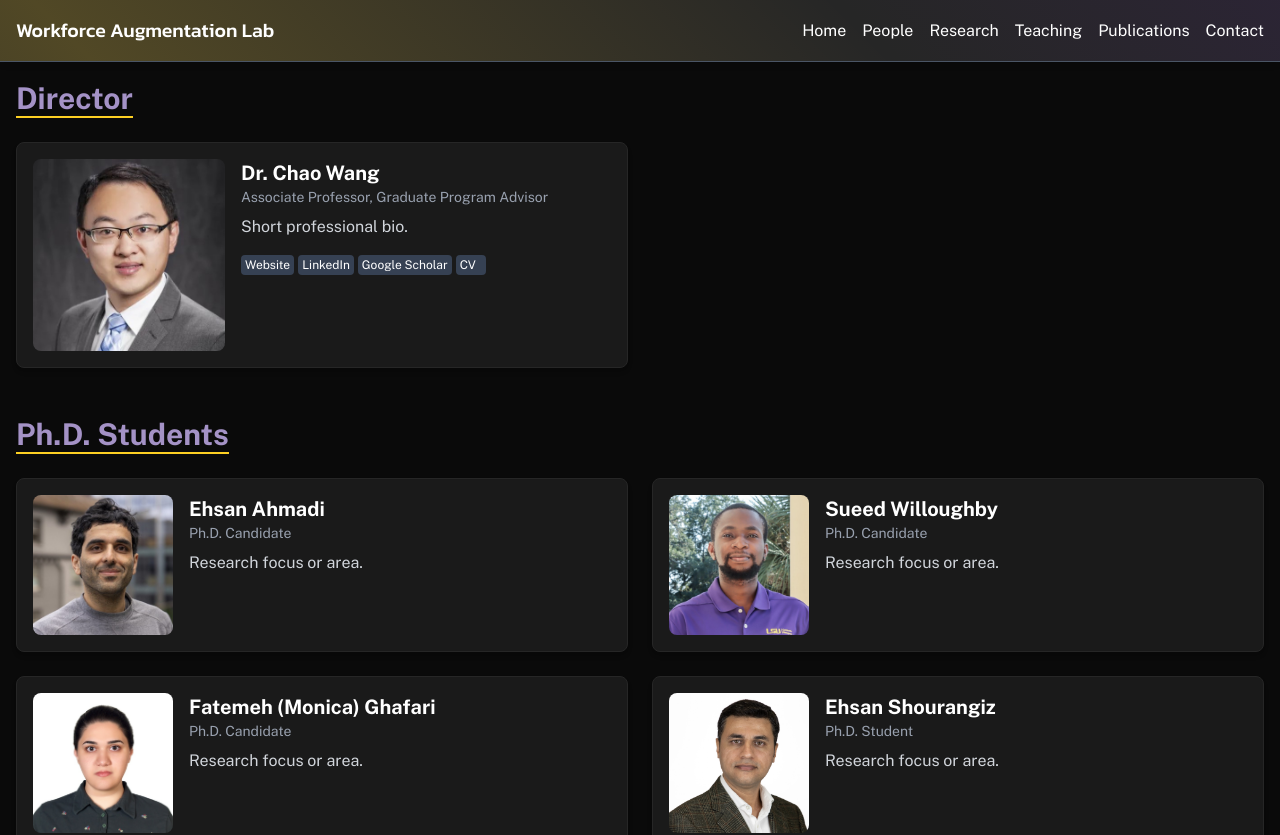
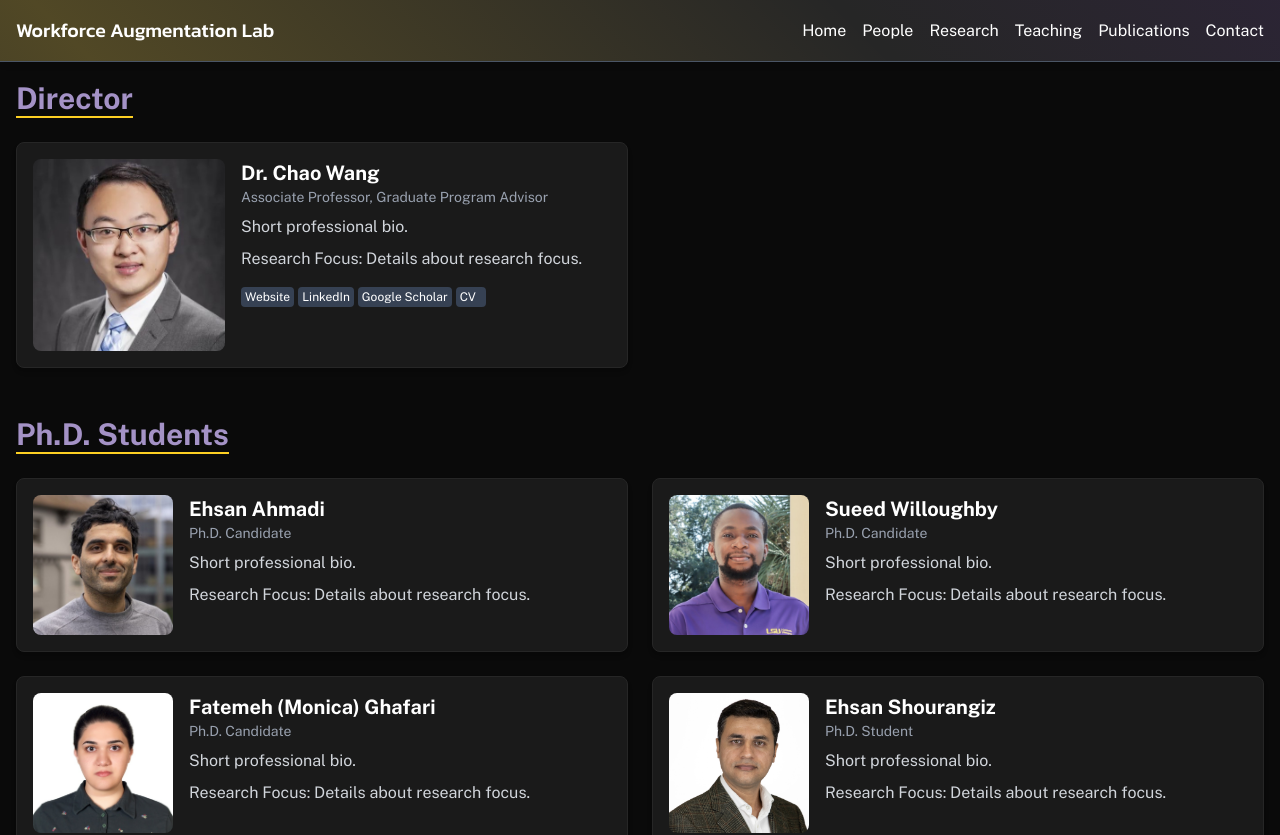
Before and after one commit to AugmentWorkforce/AugmentWorkforce.github.io, a Next.js app: page /people in a window 1280 px wide. Shown: the top 835 px of the page. Built offline with nearby package versions, Linux system fonts and the light colour scheme.

Commit message:
Add research focus to person profiles

```diff
--- a/components/Person.js
+++ b/components/Person.js
@@ -17,6 +17,9 @@ export default function Person({ member }) {
         <h3 className="text-xl font-semibold text-white">{member.name}</h3>
         <p className="text-sm text-gray-400">{member.position}</p>
         <p className="text-foreground-secondary mt-2">{member.bio}</p>
+        {member.researchFocus && (
+          <p className="text-foreground-secondary mt-2">Research Focus: {member.researchFocus}</p>
+        )}
         {/* Links Buttons */}
         <div className="mt-4 flex flex-wrap gap-1">
           {member.website && (
--- a/data/people.json
+++ b/data/people.json
@@ -4,6 +4,7 @@
     "name": "Dr. Chao Wang",
     "position": "Associate Professor, Graduate Program Advisor",
     "bio": "Short professional bio.",
+    "researchFocus": "Details about research focus.",
     "photo": "/images/people/chao.wang.jpg",
     "website": "https://yourwebsite.com",
     "linkedin": "https://www.linkedin.com/in/chao-wang-36258341",
@@ -15,7 +16,8 @@
     "category": "Ph.D. Students",
     "name": "Ehsan Ahmadi",
     "position": "Ph.D. Candidate",
-    "bio": "Research focus or area.",
+    "bio": "Short professional bio.",
+    "researchFocus": "Details about research focus.",
     "photo": "/images/people/Ehsan.Ahmadi.jpeg",
     "order": 1
   },
@@ -23,7 +25,8 @@
     "category": "Ph.D. Students",
     "name": "Sueed Willoughby",
     "position": "Ph.D. Candidate",
-    "bio": "Research focus or area.",
+    "bio": "Short professional bio.",
+    "researchFocus": "Details about research focus.",
     "photo": "/images/people/Sueed.jpg",
     "order": 2
   },
@@ -31,7 +34,8 @@
     "category": "Ph.D. Students",
     "name": "Fatemeh (Monica) Ghafari",
     "position": "Ph.D. Candidate",
-    "bio": "Research focus or area.",
+    "bio": "Short professional bio.",
+    "researchFocus": "Details about research focus.",
     "photo": "/images/people/Fatemeh.jpg",
     "order": 3
   },
@@ -39,7 +43,8 @@
     "category": "Ph.D. Students",
     "name": "Ehsan Shourangiz",
     "position": "Ph.D. Student",
-    "bio": "Research focus or area.",
+    "bio": "Short professional bio.",
+    "researchFocus": "Details about research focus.",
     "photo": "/images/people/Ehsan.Shou.jpg",
     "order": 4
   },
@@ -47,7 +52,8 @@
     "category": "Ph.D. Students",
     "name": "Obiora Odugu",
     "position": "Ph.D. Candidate",
-    "bio": "Research focus or area.",
+    "bio": "Short professional bio.",
+    "researchFocus": "Details about research focus.",
     "photo": "/images/people/obi.jpeg",
     "order": 5
   },
@@ -55,7 +61,8 @@
     "category": "Ph.D. Students",
     "name": "Muhammad Tahir Khan",
     "position": "Ph.D. Student",
-    "bio": "Research focus or area.",
+    "bio": "Short professional bio.",
+    "researchFocus": "Details about research focus.",
     "photo": "/images/people/Khan.png",
     "order": 6
   },
@@ -63,7 +70,8 @@
     "category": "Ph.D. Students",
     "name": "Maryam Soleymani",
     "position": "Ph.D. Student",
-    "bio": "Research focus or area.",
+    "bio": "Short professional bio.",
+    "researchFocus": "Details about research focus.",
     "photo": "/images/people/Maryam.png",
     "order": 7
   },
@@ -71,7 +79,8 @@
     "category": "Ph.D. Students",
     "name": "Mahdi Bonyaniakbarabadi",
     "position": "Ph.D. Student",
-    "bio": "Research focus or area.",
+    "bio": "Short professional bio.",
+    "researchFocus": "Details about research focus.",
     "photo": "/images/people/Mahdi.png",
     "order": 8
   },
@@ -79,7 +88,8 @@
     "category": "Ph.D. Students",
     "name": "Asif Faisal Chowdhury",
     "position": "Ph.D. Student",
-    "bio": "Research focus or area.",
+    "bio": "Short professional bio.",
+    "researchFocus": "Details about research focus.",
     "photo": "/images/people/Asif.png",
     "order": 9
   },
@@ -87,7 +97,8 @@
     "category": "Ph.D. Students",
     "name": "Ifeoluwa (Ben) Oluleye",
     "position": "Ph.D. Student",
-    "bio": "Research focus or area.",
+    "bio": "Short professional bio.",
+    "researchFocus": "Details about research focus.",
     "photo": "/images/people/Ben.jpeg",
     "order": 10
   },
@@ -95,7 +106,8 @@
     "category": "Ph.D. Students",
     "name": "Mona Mansouri",
     "position": "Ph.D. Student",
-    "bio": "Research focus or area.",
+    "bio": "Short professional bio.",
+    "researchFocus": "Details about research focus.",
     "photo": "/images/people/Mona.jpg",
     "order": 11
   },
@@ -103,7 +115,8 @@
     "category": "Ph.D. Students",
     "name": "Student 12",
     "position": "Ph.D. Candidate",
-    "bio": "Research focus or area.",
+    "bio": "Short professional bio.",
+    "researchFocus": "Details about research focus.",
     "photo": "/images/people/Student 12.jpg",
     "order": 12
   },
@@ -111,7 +124,8 @@
     "category": "Ph.D. Students",
     "name": "Student 13",
     "position": "Ph.D. Candidate",
-    "bio": "Research focus or area.",
+    "bio": "Short professional bio.",
+    "researchFocus": "Details about research focus.",
     "photo": "/images/people/Student 13.jpg",
     "order": 13
   },
```
